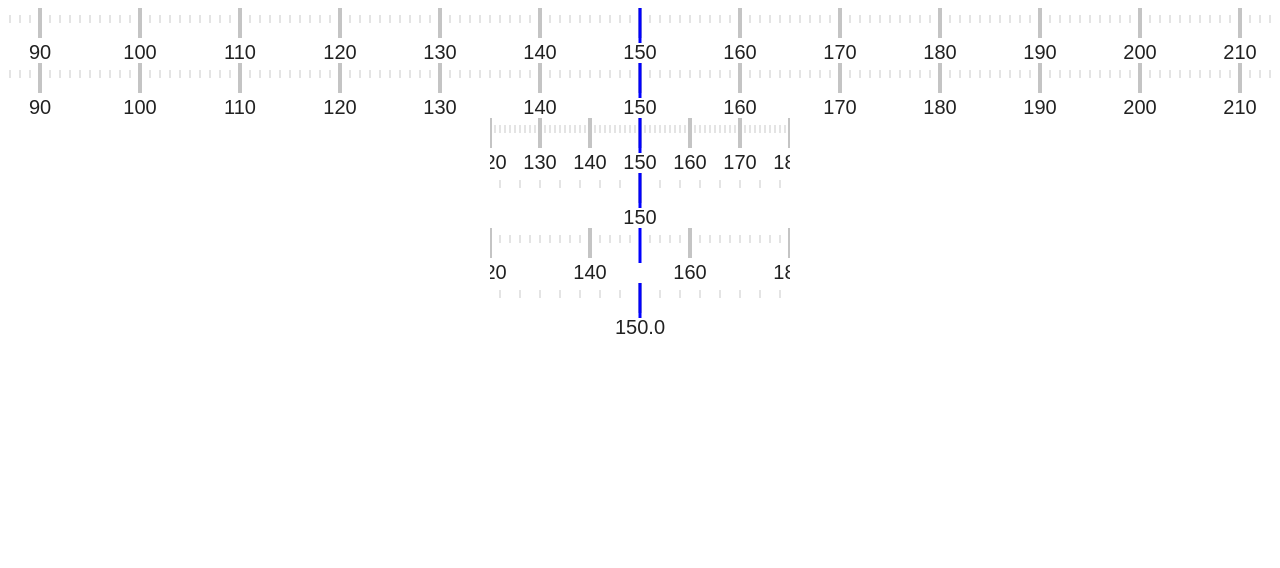
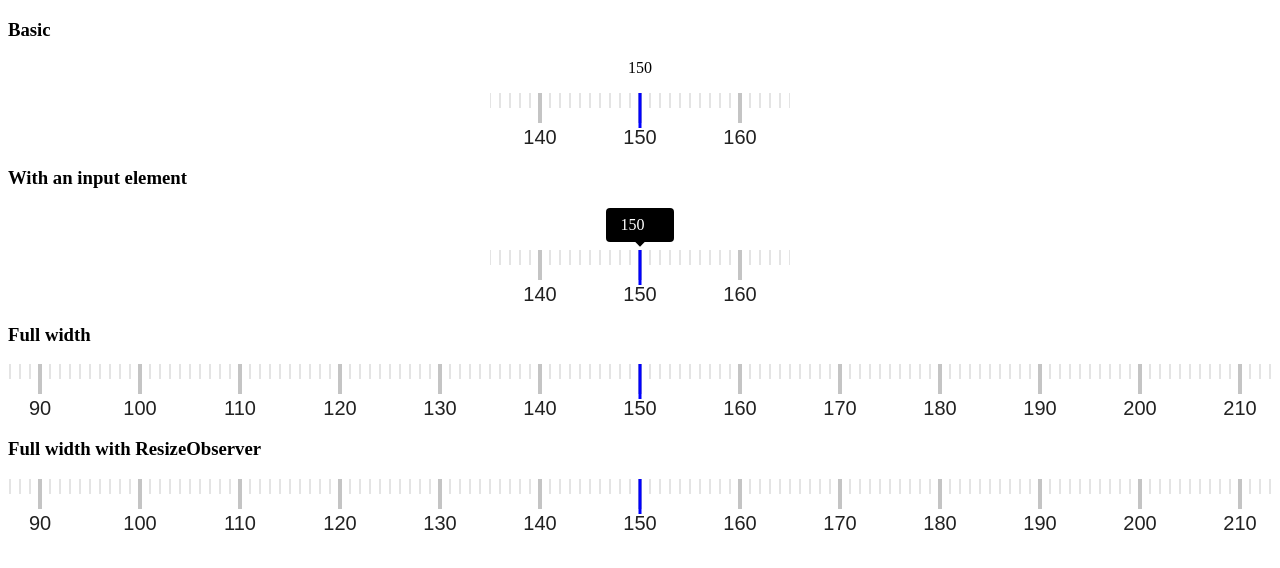
Before and after one commit to loput12ouj35/React-slide-rule, a React (Create React App) app: page / in a window 1280 px wide. Shown: the top 568 px of the page. Built offline with nearby package versions, Linux system fonts and the light colour scheme.

Commit message:
feat(app): Add component examples
- Add BasciExample, InputNumberExample, FullWidthExample, and ResizeObserverExample.
- Playground is not implemented yet

```diff
--- a/src/App.jsx
+++ b/src/App.jsx
@@ -1,48 +1,25 @@
-import SlideRule from 'SlideRule';
-import React, { useCallback, useEffect, useRef, useState } from 'react';
+import React from 'react';
+import {
+  InputNumberExample,
+  FullWidthExample,
+  ResizeObserverExample,
+  BasicExample,
+  Playground,
+} from 'Examples';
 
 export default React.memo(function App() {
-  const [value, setValue] = useState(150);
-
   return (
-    <>
-      <Width100PercentExample />
+    <main>
+      <h3>Basic</h3>
+      <BasicExample />
+      <h3>With an input element</h3>
+      <InputNumberExample />
+      <h3>Full width</h3>
+      <FullWidthExample />
+      <h3>Full width with ResizeObserver</h3>
       <ResizeObserverExample />
-      <SlideRule value={value} onChange={setValue} gap={5} />
-      <SlideRule value={value} onChange={setValue} gap={20} />
-      <SlideRule value={value} onChange={setValue} precision={2} />
-      <SlideRule gap={20} precision={0.01} />
-    </>
+      {/* <h3>Playgorund</h3>
+      <Playground /> */}
+    </main>
   );
 });
-
-const Width100PercentExample = React.memo(function () {
-  const [value, setValue] = useState(150);
-  const [ref, setRef] = useState(null);
-  const width = ref?.offsetWidth;
-
-  return (
-    <div ref={(node) => setRef(node)}>
-      <SlideRule value={value} onChange={setValue} width={width} />
-    </div>
-  );
-});
-
-const ResizeObserverExample = React.memo(function () {
-  const [value, setValue] = useState(150);
-  const root = useRef();
-  const [width, setWidth] = useState(300);
-  const adjustWidth = useCallback(() => setWidth(root.current.offsetWidth), []);
-
-  useEffect(() => {
-    const observer = new ResizeObserver(adjustWidth);
-    observer.observe(root.current);
-    return () => observer.unobserve();
-  }, []);
-
-  return (
-    <div ref={root}>
-      <SlideRule value={value} onChange={setValue} width={width} />
-    </div>
-  );
-});
--- /dev/null
+++ b/src/Examples/Basic.jsx
@@ -0,0 +1,13 @@
+import React, { useState } from 'react';
+import { SlideRule } from 'SlideRule';
+
+export default React.memo(function () {
+  const [value, setValue] = useState(150);
+
+  return (
+    <div>
+      <p style={{ textAlign: 'center' }}>{value}</p>
+      <SlideRule value={value} onChange={setValue} />
+    </div>
+  );
+});
--- /dev/null
+++ b/src/Examples/FullWidth.jsx
@@ -0,0 +1,14 @@
+import React, { useState } from 'react';
+import { SlideRule } from 'SlideRule';
+
+export default React.memo(function () {
+  const [value, setValue] = useState(150);
+  const [ref, setRef] = useState(null);
+  const width = ref?.offsetWidth;
+
+  return (
+    <div ref={(node) => setRef(node)}>
+      <SlideRule value={value} onChange={setValue} width={width} />
+    </div>
+  );
+});
--- /dev/null
+++ b/src/Examples/InputNumber.jsx
@@ -0,0 +1,66 @@
+import React, { useCallback, useState } from 'react';
+import { SlideRule } from 'SlideRule';
+
+const [min, max, precision] = [100, 300, 1];
+const STYLES = {
+  root: {
+    display: 'flex',
+    flexDirection: 'column',
+    alignItems: 'center',
+    position: 'relative',
+  },
+  arrow: {
+    backgroundColor: 'black',
+    width: '0.5rem',
+    height: '0.5rem',
+    position: 'absolute',
+    top: '1.8rem',
+    transform: 'rotate(45deg)',
+  },
+  input: {
+    zIndex: 1,
+    width: '4rem',
+    height: '2rem',
+    backgroundColor: 'black',
+    borderRadius: '0.25rem',
+    color: 'white',
+    textAlign: 'center',
+    border: 0,
+    outline: 0,
+    font: 'inherit',
+    marginBottom: '0.5em',
+    boxShadow: 'rgba(0,0,0,0.12) 0px 4px 20px 0px, rgba',
+  },
+};
+
+export default React.memo(function () {
+  const [value, setValue] = useState(150);
+  const handleChange = useCallback((e) => setValue(Number(e.target.value)), []);
+  const handleBlur = useCallback(
+    (e) => setValue(Math.max(min, Math.min(e.target.value, max))),
+    []
+  );
+
+  return (
+    <div style={STYLES.root}>
+      <div style={STYLES.arrow} />
+      <input
+        style={STYLES.input}
+        value={value}
+        onChange={handleChange}
+        onBlur={handleBlur}
+        step={precision}
+        min={min}
+        max={max}
+        type="number"
+      />
+      <SlideRule
+        value={value}
+        onChange={setValue}
+        min={min}
+        max={max}
+        precision={precision}
+      />
+    </div>
+  );
+});
--- /dev/null
+++ b/src/Examples/Playground.jsx
@@ -0,0 +1,12 @@
+import React, { useCallback, useState } from 'react';
+import { SlideRule } from 'SlideRule';
+
+export default React.memo(function () {
+  const [options, setOptions] = useState({});
+  const handleChange = useCallback((e) => {
+    const { name, value } = e.target;
+    setOptions((v) => ({ ...v, [name]: value }));
+  });
+
+  return <SlideRule />;
+});
--- /dev/null
+++ b/src/Examples/ResizeObserver.jsx
@@ -0,0 +1,21 @@
+import React, { useCallback, useEffect, useRef, useState } from 'react';
+import { SlideRule } from 'SlideRule';
+
+export default React.memo(function () {
+  const [value, setValue] = useState(150);
+  const root = useRef();
+  const [width, setWidth] = useState(300);
+  const adjustWidth = useCallback(() => setWidth(root.current.offsetWidth), []);
+
+  useEffect(() => {
+    const observer = new ResizeObserver(adjustWidth);
+    observer.observe(root.current);
+    return () => observer.unobserve();
+  }, []);
+
+  return (
+    <div ref={root}>
+      <SlideRule value={value} onChange={setValue} width={width} />
+    </div>
+  );
+});
--- /dev/null
+++ b/src/Examples/index.js
@@ -0,0 +1,5 @@
+export { default as BasicExample } from './Basic';
+export { default as FullWidthExample } from './FullWidth';
+export { default as ResizeObserverExample } from './ResizeObserver';
+export { default as InputNumberExample } from './InputNumber';
+export { default as Playground } from './Playground';
--- a/src/SlideRule/index.tsx
+++ b/src/SlideRule/SlideRule.tsx
@@ -32,6 +32,7 @@ interface IProps {
   defaultValue: number;
   style: React.CSSProperties;
   centerComponent: React.ReactElement;
+  offWarning: boolean;
 }
 
 const ROOT_STYLE: React.CSSProperties = {
@@ -51,7 +52,7 @@ export default class SlideRule extends React.PureComponent<IProps> {
   static defaultProps = {
     onChange: () => {},
     primaryStyles: { color: '#C4C4C4', width: 4, height: 30, top: 0 },
-    secondaryStyles: { color: '#E4E4E4', width: 2, height: 15, top: 7 },
+    secondaryStyles: { color: '#E4E4E4', width: 2, height: 15, top: 0 },
     textStyles: {
       size: '1.25em',
       family: 'Arial',
@@ -84,8 +85,8 @@ export default class SlideRule extends React.PureComponent<IProps> {
   }
 
   render() {
-    const { style, centerComponent, value, ...rest } = this.props;
-    this.validate();
+    const { style, centerComponent, value, offWarning, ...rest } = this.props;
+    if (!offWarning) this.validate();
 
     return (
       <div style={{ ...ROOT_STYLE, ...style }}>
--- /dev/null
+++ b/src/SlideRule/index.js
@@ -0,0 +1 @@
+export { default as SlideRule } from './SlideRule';
```
